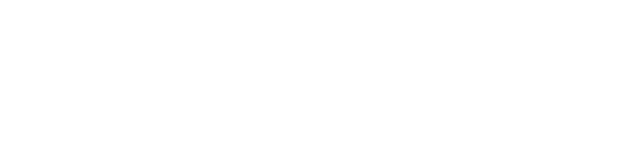
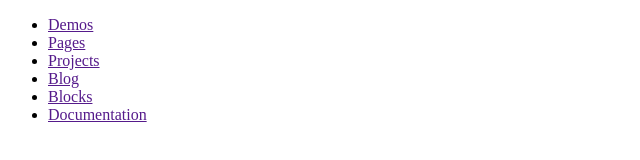
Before and after one commit to WillRojas1702/proyecto-web, a plain HTML site: page index.html in a window 1280 px wide. Shown: the whole page, without its empty margins (0-640 px from the left). Drawn offline with Linux system fonts and the light colour scheme.

Commit message:
mi tercer commit

```diff
--- a/index.html
+++ b/index.html
@@ -3,9 +3,21 @@
 <head>
     <meta charset="UTF-8">
     <meta name="viewport" content="width=device-width, initial-scale=1.0">
-    <title>Document</title>
+    <title>Proyecto Web</title>
 </head>
 <body>
-    <h1></h1>
+    <nav>
+        <ul>
+            <li><a href="">Demos</a></li>
+            <li><a href="">Pages</a></li>
+            <li><a href="">Projects</a></li>
+            <li><a href="">Blog</a></li>
+            <li><a href="">Blocks</a></li>
+            <li><a href="">Documentation</a></li>
+        </ul>
+    </nav>
+    <section class="hero">
+
+    </section>
 </body>
 </html>
```
Also changed, not shown: nosotros.html (added, +11 -0 lines), guardar repositorio.txt (added).
